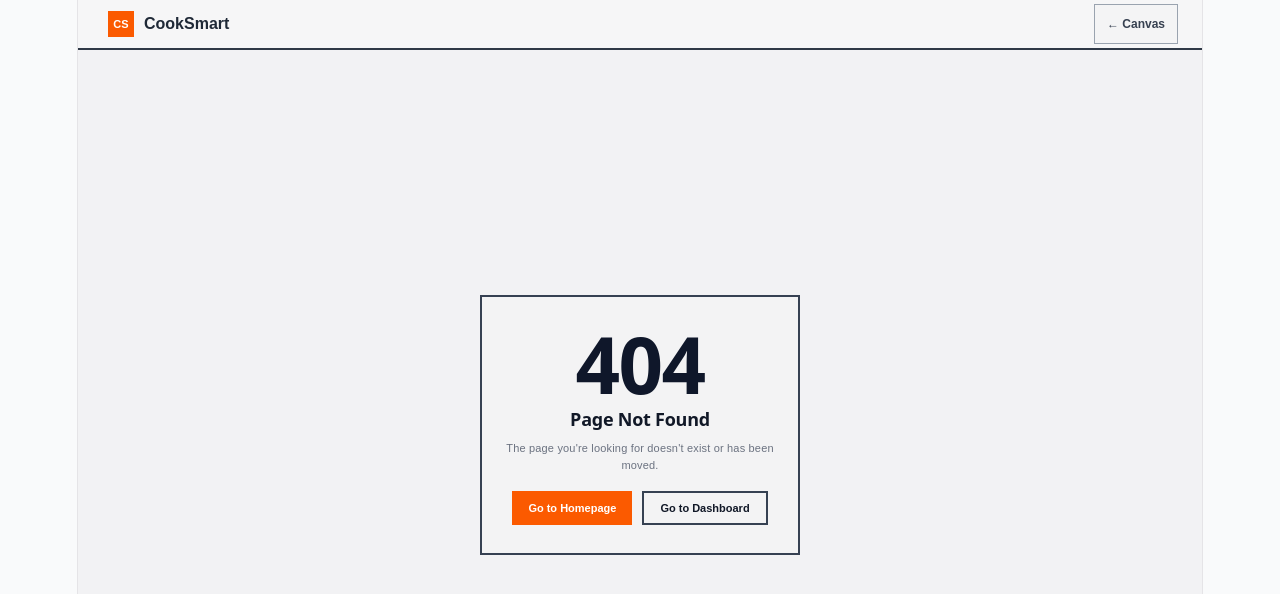
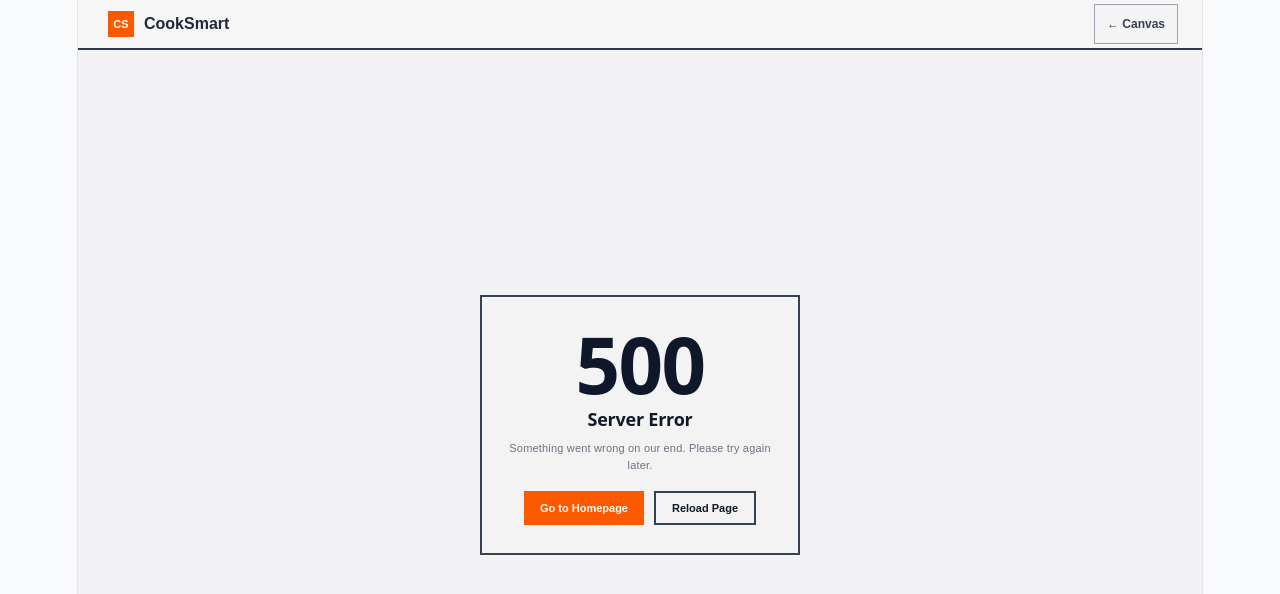
Before and after one commit to TariqAlothman/Group-11-Project, a React (Vite) app in the folder frontend/: page /500 in a window 1280 px wide. Before the commit this address had no page. Shown: the top 594 px of the page. Built offline with nearby package versions, Linux system fonts and the light colour scheme.

Commit message:
fix: resolve major copy-paste mixups in error templates

```diff
--- a/frontend/src/pages/errors/NotFound.jsx
+++ b/frontend/src/pages/errors/NotFound.jsx
@@ -1,7 +1,7 @@
 import { useNavigate } from "react-router-dom";
 import "./errorPages.css";
 
-function Forbidden() {
+function NotFound() {
   const navigate = useNavigate();
 
   return (
@@ -27,10 +27,10 @@ function Forbidden() {
 
       <div className="error-content">
         <div className="error-card">
-          <h1 className="error-code">403</h1>
-          <h2 className="error-title">Access Denied</h2>
+          <h1 className="error-code">404</h1>
+          <h2 className="error-title">Page Not Found</h2>
           <p className="error-description">
-            You don&apos;t have permission to access this resource.
+            The page you&apos;re looking for doesn&apos;t exist or has been moved.
           </p>
 
           <div className="error-actions">
@@ -45,9 +45,9 @@ function Forbidden() {
             <button
               type="button"
               className="error-secondary-button"
-              onClick={() => navigate("/login")}
+              onClick={() => navigate("/dashboard")}
             >
-              Login
+              Go to Dashboard
             </button>
           </div>
         </div>
@@ -56,4 +56,4 @@ function Forbidden() {
   );
 }
 
-export default Forbidden;
+export default NotFound;
--- a/frontend/src/pages/errors/ServerError.jsx
+++ b/frontend/src/pages/errors/ServerError.jsx
@@ -1,7 +1,7 @@
 import { useNavigate } from "react-router-dom";
 import "./errorPages.css";
 
-function NotFound() {
+function ServerError() {
   const navigate = useNavigate();
 
   return (
@@ -27,10 +27,10 @@ function NotFound() {
 
       <div className="error-content">
         <div className="error-card">
-          <h1 className="error-code">404</h1>
-          <h2 className="error-title">Page Not Found</h2>
+          <h1 className="error-code">500</h1>
+          <h2 className="error-title">Server Error</h2>
           <p className="error-description">
-            The page you&apos;re looking for doesn&apos;t exist or has been moved.
+            Something went wrong on our end. Please try again later.
           </p>
 
           <div className="error-actions">
@@ -45,9 +45,9 @@ function NotFound() {
             <button
               type="button"
               className="error-secondary-button"
-              onClick={() => navigate("/dashboard")}
+              onClick={() => window.location.reload()}
             >
-              Go to Dashboard
+              Reload Page
             </button>
           </div>
         </div>
@@ -56,4 +56,4 @@ function NotFound() {
   );
 }
 
-export default NotFound;
+export default ServerError;
```
